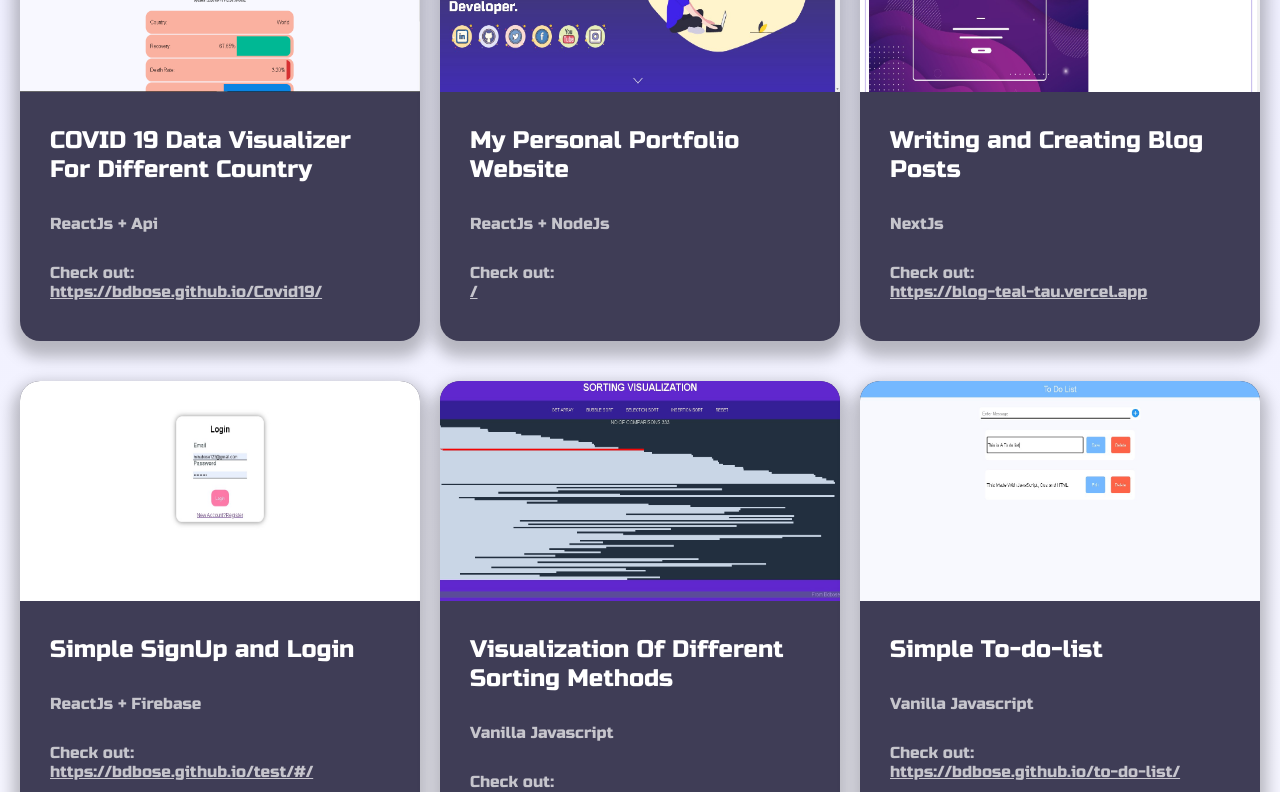
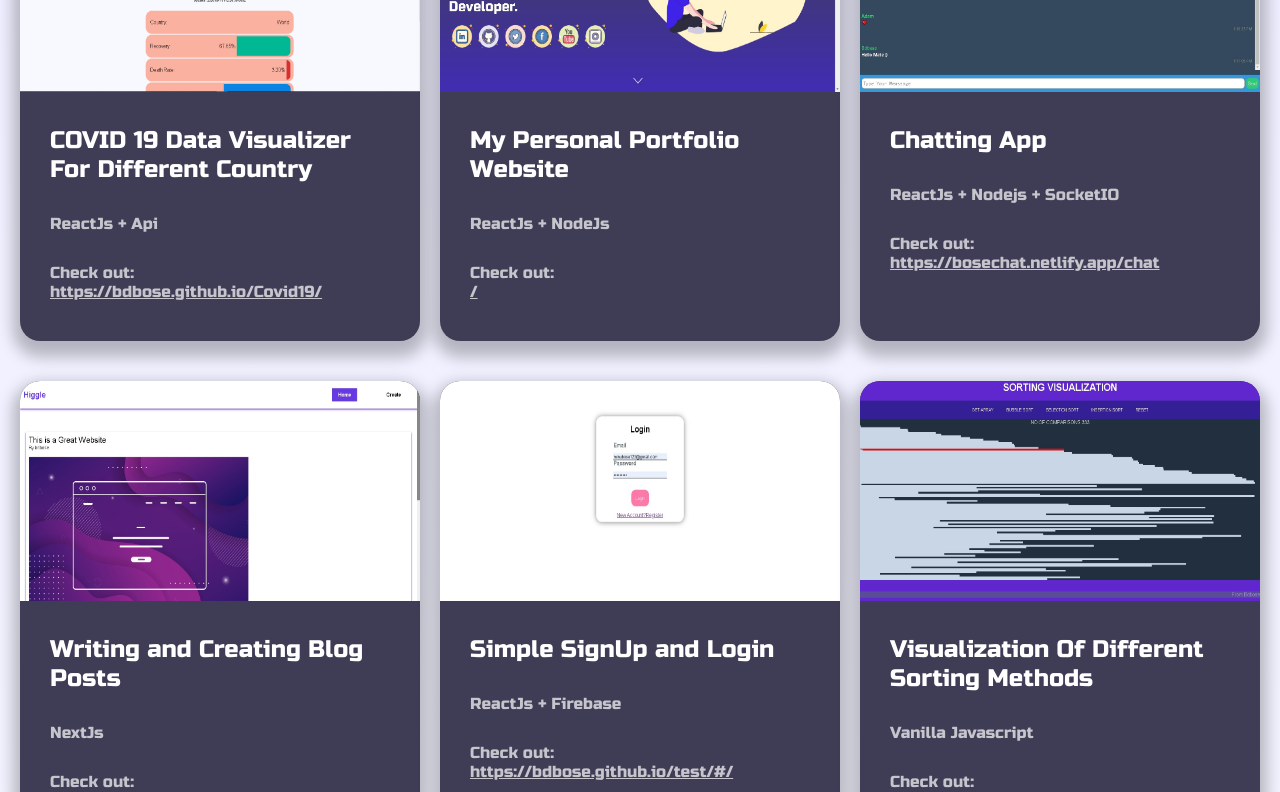
Before and after one commit to bdbose/portfolio, a React (Create React App) app: page /projects in a window 1280 px wide. Shown: the part 1040-1832 px from the top of the page. Built offline with nearby package versions, Linux system fonts and the light colour scheme.

Commit message:
feat : new project added

```diff
--- a/src/container/card/index.js
+++ b/src/container/card/index.js
@@ -37,6 +37,12 @@ const Personal = [
 		title: 'My Personal Portfolio Website',
 		tech: 'ReactJs + NodeJs',
 		link: '/',
+	},
+	{
+		url: '/projects/socket.png',
+		title: 'Chatting App',
+		tech: 'ReactJs + Nodejs + SocketIO',
+		link: 'https://bosechat.netlify.app/chat',
 	},
 	{
 		url: '/projects/blog.png',
```
Also changed, not shown: public/projects/socket.png (added).
